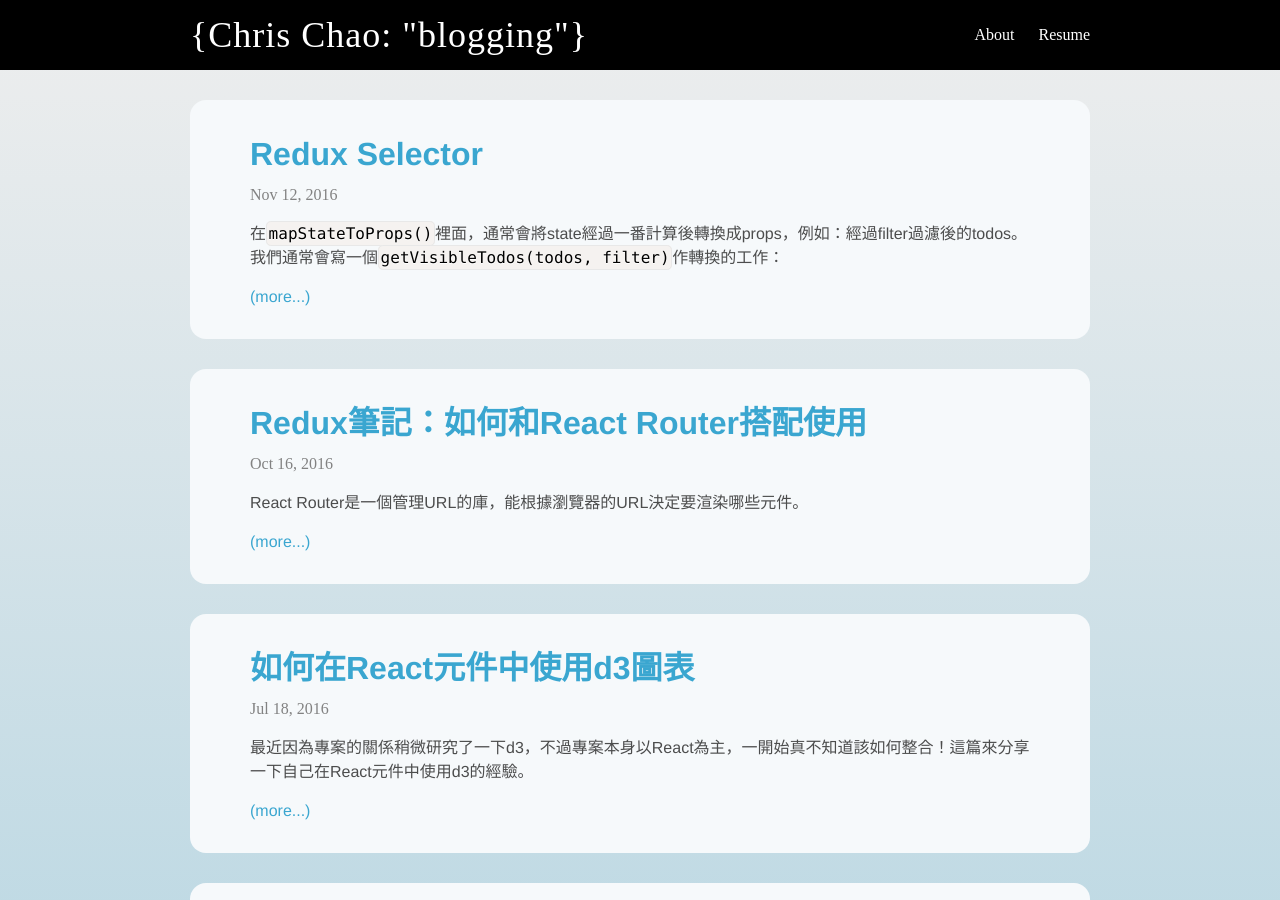
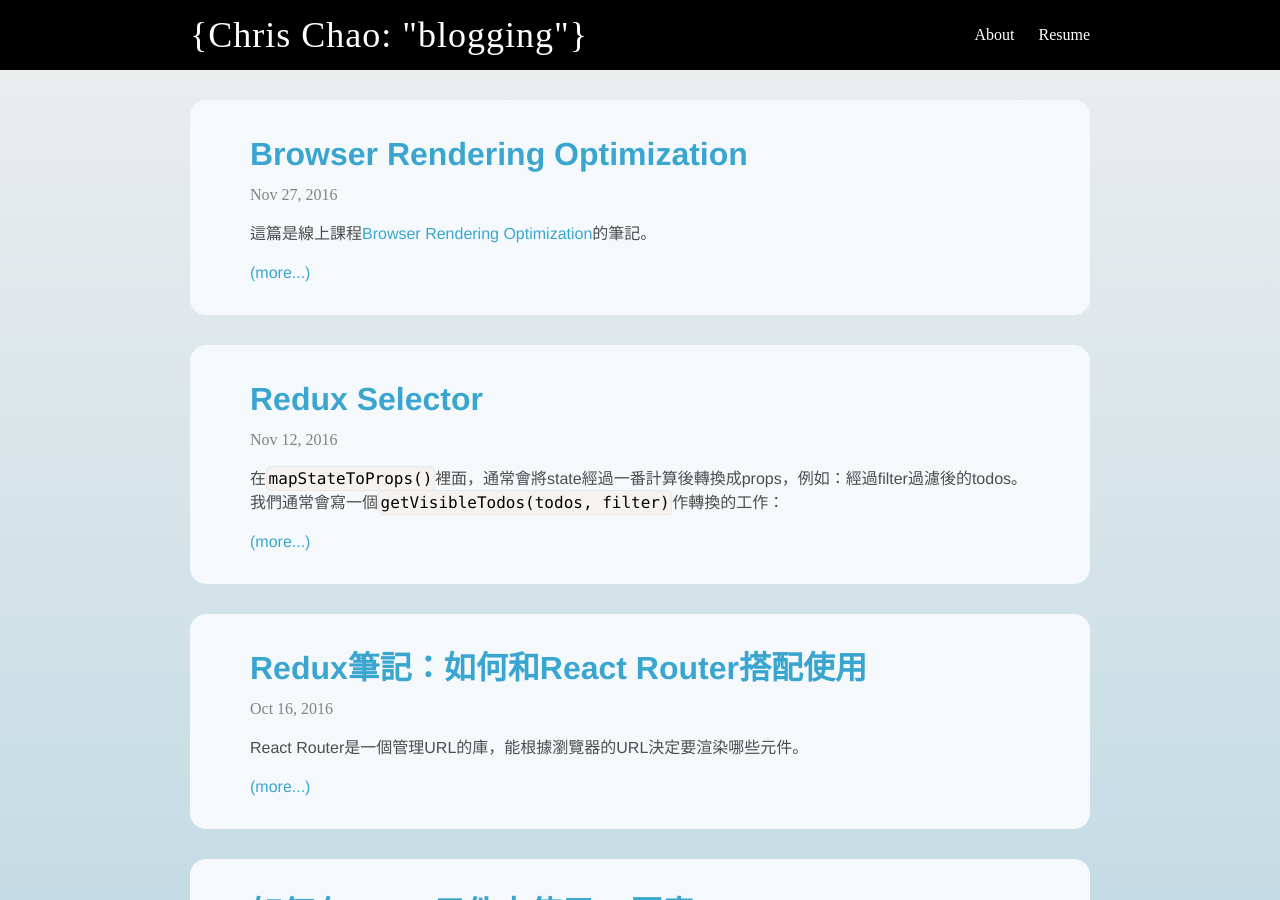
Before and after one commit to shuboc/shuboc.github.io, a Jekyll site: the page built from index.html, in a window 1280 px wide and 900 px high. Built offline with Jekyll 4.4.1, drawn with Linux system fonts in a browser that asks for light colours; nearby versions of some CDN libraries; some web fonts are replaced; library files that are not in the unit come from our copies; some of the changed lines change nothing that is shown.

Commit message:
Add a post

```diff
--- a/_drafts/2016-11-27-browser-rendering-optimization.md
+++ b/_posts/2016-11-27-browser-rendering-optimization.md
@@ -1,4 +1,20 @@
-這篇是[Browser Rendering Optimization](https://classroom.udacity.com/courses/ud860)的筆記。
+---
+layout: post
+title: "Browser Rendering Optimization"
+---
+
+這篇是線上課程[Browser Rendering Optimization](https://classroom.udacity.com/courses/ud860)的筆記。
+
+課程使用Chrome DevTool，可以看到很多CSS和JS在無意間造成頁面render效能的瓶頸的例子，也呼應了課程不斷強調的最重要的一件事：**在最佳化之前先對網站作profile。**
+
+# TL;DR
+
+1. 瀏覽器每個Frame固定執行的步驟：JS > Style > Layout > Paint > Composite
+2. RAIL: 使用者在各個使用情況下的反應時間不同，亦即Response(100s), Animation(16ms), Idle(50ms), Loading(1s)，超出限制將會感覺畫面頓頓的。
+3. 如果要用JS呈現動畫，請愛用`requestAnimationFrame`，並且將運算壓在3~4ms間；大量運算請愛用web worker。
+4. 小心*Forced Synchronous Layout*，亦即在JS中引發大量重複計算Layout
+5. CSS的selector matching，越簡單(層數越少)效能越好。
+6. CSS的屬性，依性質可能觸發Layout/Paint/Composite，觸發越少效能越好。可用CSS增加畫面的Layer，減少Layout或Paint的次數。
 
 # Critical Rendering Path
 
@@ -81,7 +97,9 @@ animate() // 開始動畫
 
 ## Web Worker
 
-JS通常是single thread，所以如果跑需要大量計算的JS，main thread沒辦法做其他事，畫面看起來就會變慢或是凍結。web worker可以跑script在另外一個thread上，main thread透過postMessage跟worker thread溝通，同樣地worker也透過postMessage和main thread溝通。
+JS是single thread，所以如果跑需要大量計算的JS，main thread沒辦法做其他事，畫面看起來就會凍結。web worker可以跑script在另外一個thread上，main thread透過`postMessage`跟worker thread溝通，同樣地worker也透過`postMessage`和main thread溝通。
+
+例：起一個worker做image processing，做完通知main thread結果
 
 main.js
 
@@ -121,8 +139,6 @@ Selector Matching越簡單越快。（在CSSOM tree裡面上下搜尋的次數
 
 ## Layout Thrashing
 
-render步驟：JS > Style > Layout > Paint > Composite
-
 ~~~jsx
 for (var p = 0; p < paragraphs; ++p) {
   var blockWidth = greenBlock.offsetWidth;
@@ -130,11 +146,13 @@ for (var p = 0; p < paragraphs; ++p) {
 }
 ~~~
 
-JS讀offsetWidth需要先layout才知道，所以迴圈的每一輪都會重跑一次layout，稱為Forced Synchronous Layout (FSL)
+記得每個frame被執行的動作：JS > Style > Layout > Paint > Composite
 
-layout完馬上改變style，導致迴圈的下一輪又要重新layout，在JS執行的階段做多次的FSL，導致執行時間超過一個frame，稱作Layout Thrashing。
+JS讀`offsetWidth`需要先layout才知道，所以迴圈的每一輪都會重跑一次layout，稱為**Forced Synchronous Layout** (FSL)。注意每次Layout都會花不少時間。
 
-解法：只讀一次style，可以避掉迴圈重複layout的步驟，並且batch修改style
+Layout完馬上改變style，導致迴圈的下一輪又要重新layout。在JS執行的階段做多次的FSL，導致執行時間太長，稱作Layout Thrashing。
+
+解法：只讀一次style，並且batch修改style，可以避掉迴圈重複layout的步驟，
 
 ~~~jsx
 var blockWidth = greenBlock.offsetWidth;
@@ -155,19 +173,17 @@ Chrome DevTool > More Tools > Rendering > Paint Flashing
 
 頁面上的元素可以分成不同的layer，在composite的階段會把畫好的layer疊在一起，變成最終呈現在螢幕上的樣子。
 
-例如頁面上有主頁和menu兩個元素，menu會從畫面側邊滑入/滑出。瀏覽器可以像皮影戲一般每個frame都重畫(Painting)主頁和Menu，但是painting是很花資源的。
+例如頁面上有主頁和menu兩個元素，menu會從畫面側邊滑入/滑出。瀏覽器可以每個frame都重畫(*Paint*)主頁和Menu，但是paint是很花資源的。
 
-瀏覽器可以預先在Paint階段分別畫好主頁和menu兩個layer，composite階段只要調整menu的水平位置，並且依位置蓋住主頁。之後的frame就可以略過Painting的步驟了，因為已經畫過了。
+如果設定得當，瀏覽器可以預先在Paint階段分別畫好主頁和menu兩個layer，Composite階段只要調整menu的水平位置蓋在主頁上面，之後就不需要重複Paint了。
 
 ## 如何產生layer
 
 No transform hack:
 
 ~~~css
-// Chrome, Firefox
-will-change: transform; // or any visual property
-// Safari
+/* Chrome, Firefox */
+will-change: transform; /* or any visual property */
+/* Other */
 transform: translateZ(0);
 ~~~
-
-可以針對一些資源做優化。
```
